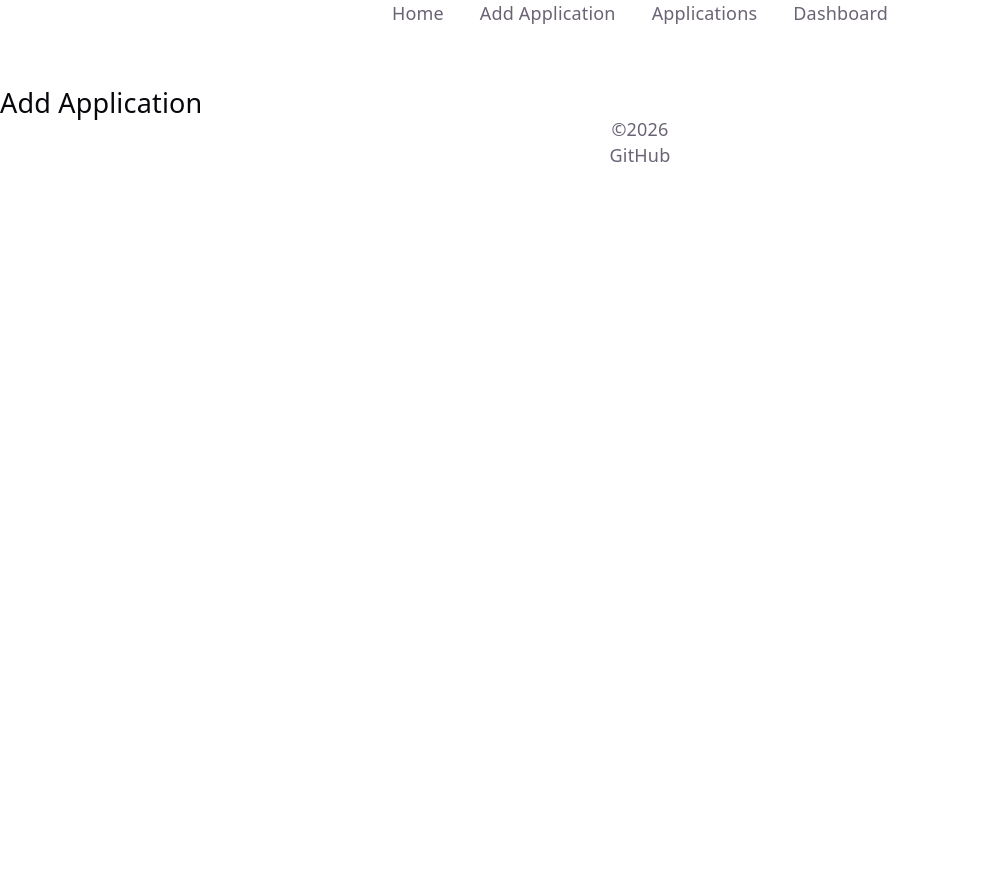
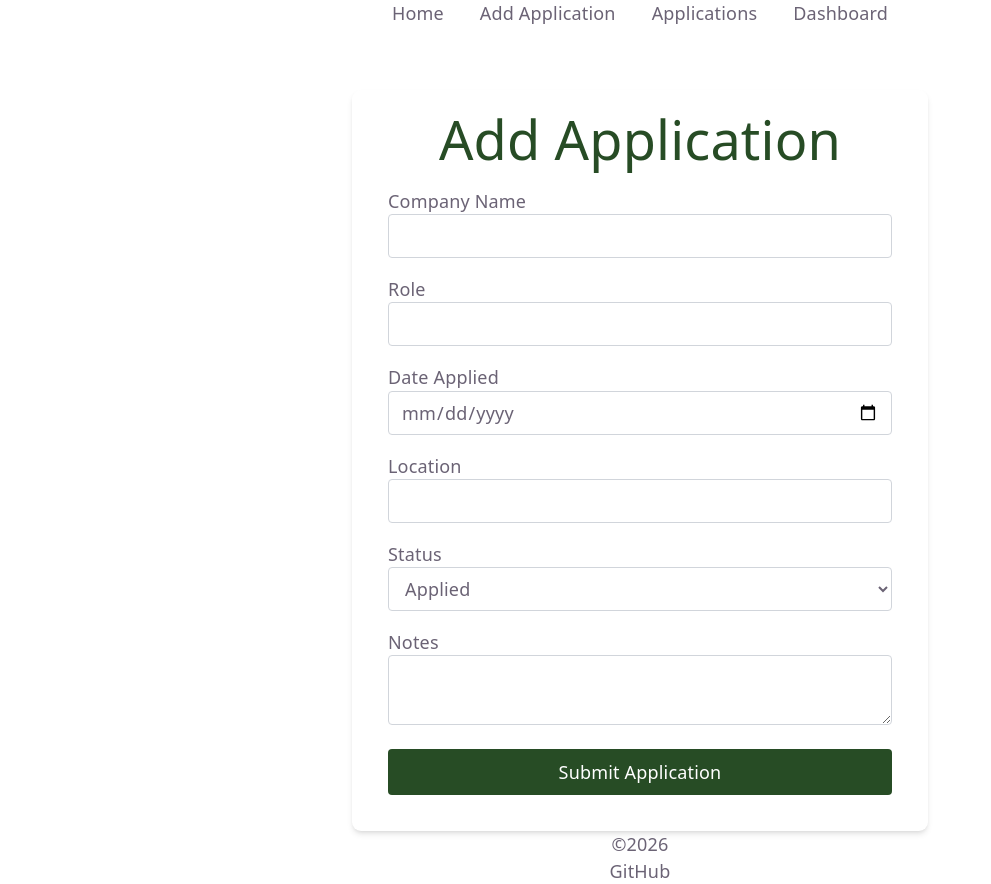
Before and after one commit to chingu-voyages/V60-tier1-team-01, a website built with Vite: page index.html in a window 1280 px wide. Both pictures are taken after a click on the link "Add Application". Shown: the whole page, without its empty margins (0-991 px from the left). Before the commit the page ends 800 px from the top, so only its background shows below. Built offline with nearby package versions, Linux system fonts and the light colour scheme.

Commit message:
Add MVP Application form layout and styling

```diff
--- a/src/pages/AddApplication/AddApplication.html
+++ b/src/pages/AddApplication/AddApplication.html
@@ -1,5 +1,43 @@
-<section class="pt-20">
-    <h2>
-        Add Application
-    </h2>
-</section>
+<main class="pt-20 flex justify-center px-4">
+  <div class="bg-white rounded-lg shadow-md p-8 w-full max-w-lg">
+    <h1 class="text-center mb-6 !text-[#274C25]">Add Application</h1>
+    <form class="flex flex-col gap-4">
+    <div>
+      <label for="company">Company Name</label>
+      <input type="text" id="company" name="company">
+    </div>
+
+    <div>
+      <label for="role">Role</label>
+      <input type="text" id="role" name="role">
+    </div>
+
+    <div>
+      <label for="date">Date Applied</label>
+      <input type="date" id="date" name="date">
+    </div>
+
+    <div>
+      <label for="location">Location</label>
+      <input type="text" id="location" name="location">
+    </div>
+
+    <div>
+      <label for="status">Status</label>
+      <select id="status" name="status">
+        <option value="applied">Applied</option>
+        <option value="interview">Interview</option>
+        <option value="offer">Offer</option>
+        <option value="rejected">Rejected</option>
+      </select>
+    </div>
+
+    <div>
+      <label for="notes">Notes</label>
+      <textarea id="notes" name="notes"></textarea>
+    </div>
+
+    <button type="submit" class="btn">Submit Application</button>
+    </form>
+  </div>
+</main>
--- a/src/style.css
+++ b/src/style.css
@@ -77,3 +77,10 @@ p {
     opacity: 0.85;
   }
 }
+
+input, select, textarea {
+  border: 1px solid #d1d5db;
+  border-radius: 4px;
+  padding: 8px 12px;
+  width: 100%;
+}
```
